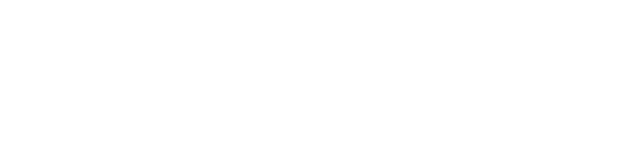
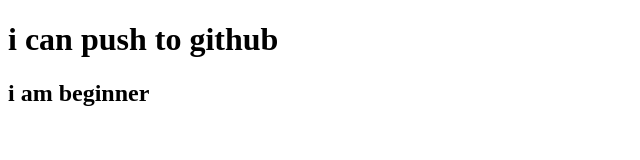
Before and after one commit to khalidhasan8/my-first-repo, a plain HTML site: page index.html in a window 1280 px wide. Shown: the whole page, without its empty margins (0-640 px from the left). Drawn offline with Linux system fonts and the light colour scheme.

Commit message:
added headder

```diff
--- a/index.html
+++ b/index.html
@@ -7,6 +7,8 @@
     <title>my first github repo</title>
 </head>
 <body>
+    <h1>i can push to github</h1>
+    <h2>i am beginner</h2>
 
 </body>
 </html>
```
